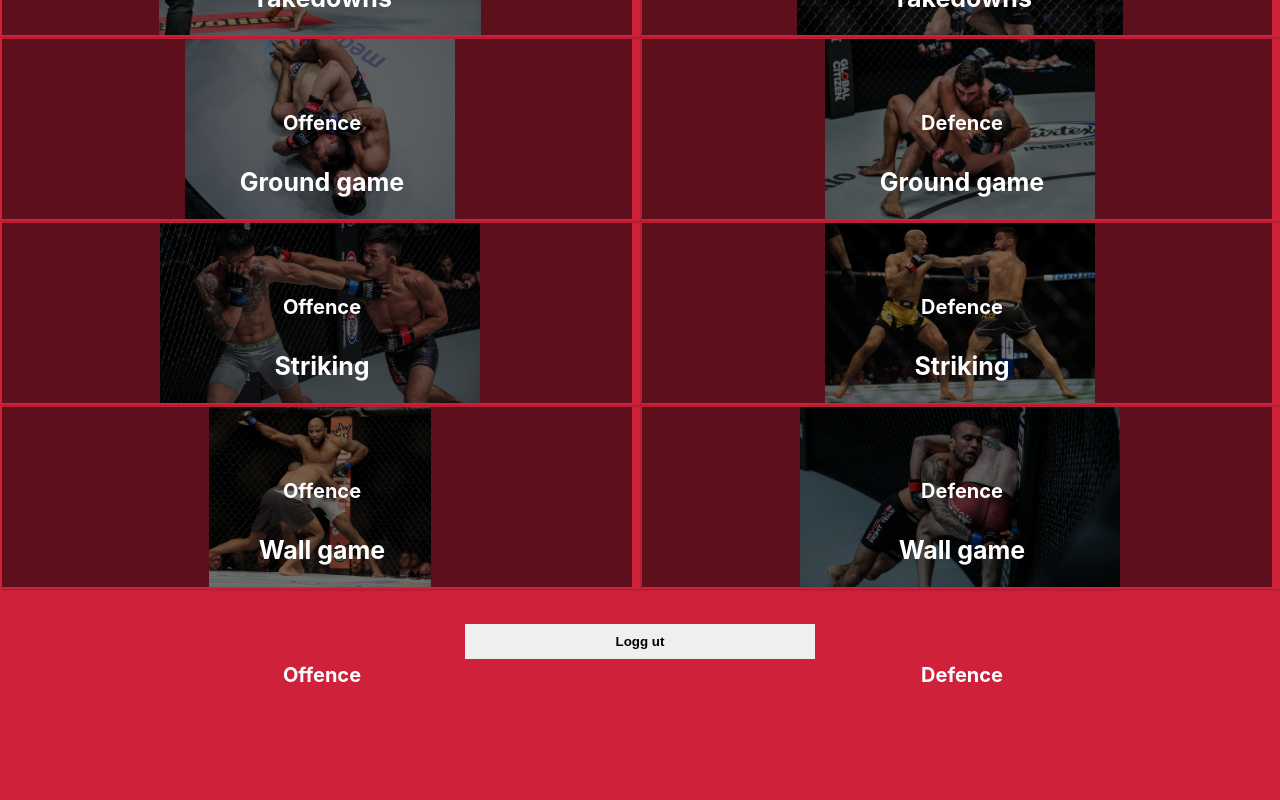
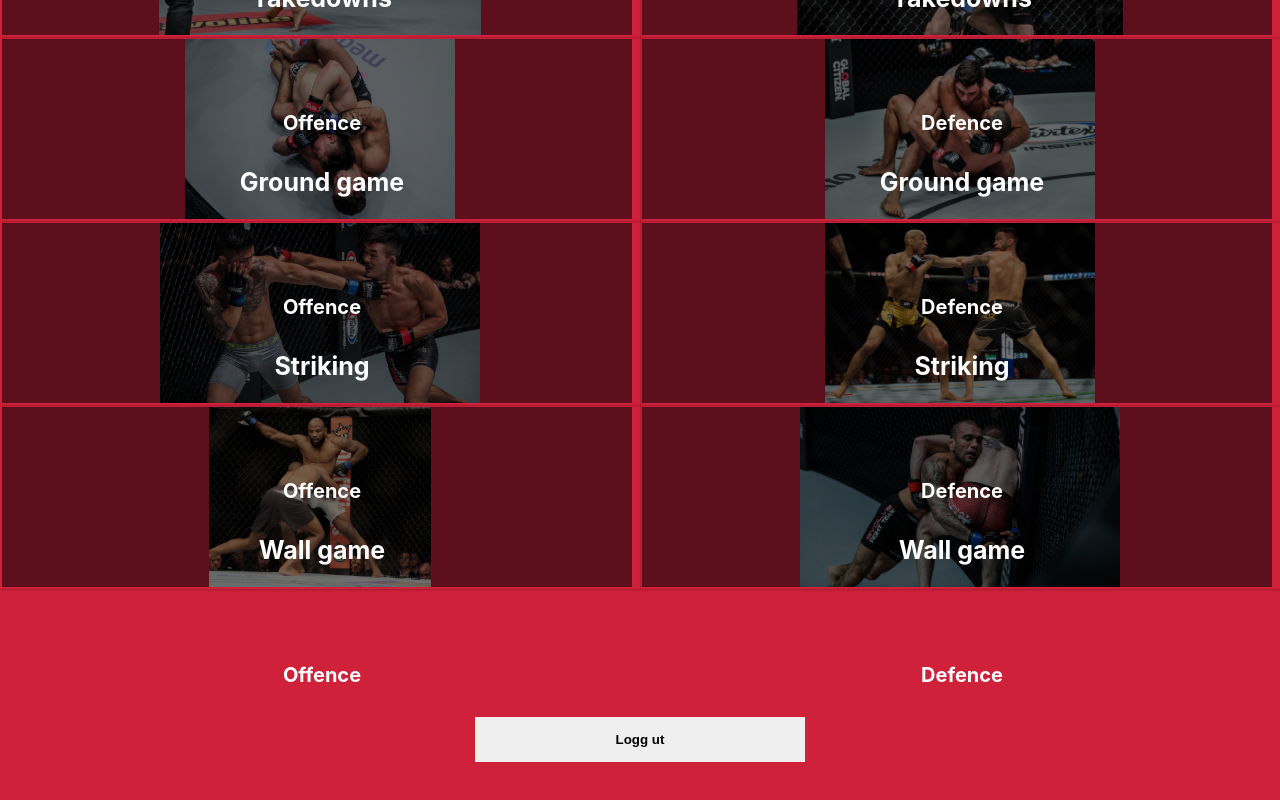
Before and after one commit to Afrimo/fmt_techniques, a React (Create React App) app: page /Menu in a window 1280 px wide. Shown: the part 360-1160 px from the top of the page. Before the commit the page ends 1054 px from the top, so only its background shows below. Built offline with nearby package versions, Linux system fonts and the light colour scheme.

Commit message:
Log in/out buttons fixed

```diff
--- a/src/components/Menu.js
+++ b/src/components/Menu.js
@@ -1,5 +1,4 @@
 import { Link } from "react-router-dom";
-
 import { Header } from "./Header";
 import "../styles/Menu.css";
 
@@ -48,7 +47,7 @@ export function Menu() {
         <Card title="Wall game" text="Defence" img="images/wall_defence.jpeg" />
       </div>
 
-      <div className="btn-container">
+      <div className="row">
         <Link to="/">
           <button className="log-out-btn">Logg ut</button>
         </Link>
@@ -61,7 +60,7 @@ function Card({ title = "title", text = "text", img = "img" }) {
   return (
     <div className="card">
       <div className="layer"></div>
-      <img src={img} />
+      <img src={img} alt="" />
       <p className="category-title">{title}</p>
       <p className="category-text">{text}</p>
     </div>
--- a/src/styles/Login.css
+++ b/src/styles/Login.css
@@ -14,7 +14,7 @@
 }
 
 .password {
-  margin-top: -15%;
+  margin-top: -5%;
 }
 
 .login-btn {
@@ -24,3 +24,9 @@
   color: #fff;
   background-color: #1e1e1e;
 }
+
+a {
+  background-color: aquamarine;
+  width: fit-content;
+  height: fit-content;
+}
--- a/src/styles/Menu.css
+++ b/src/styles/Menu.css
@@ -54,18 +54,19 @@
 }
 
 .btn-container {
-  height: max-content;
   width: 100%;
-
   display: flex;
   justify-content: center;
 }
-.log-out-btn {
+
+a {
   margin-top: 10%;
   margin-bottom: 10%;
-  width: 350px;
+}
 
-  height: 35px;
+.log-out-btn {
+  width: 330px;
+  height: 45px;
   font-weight: bold;
   border: none;
 }
```
